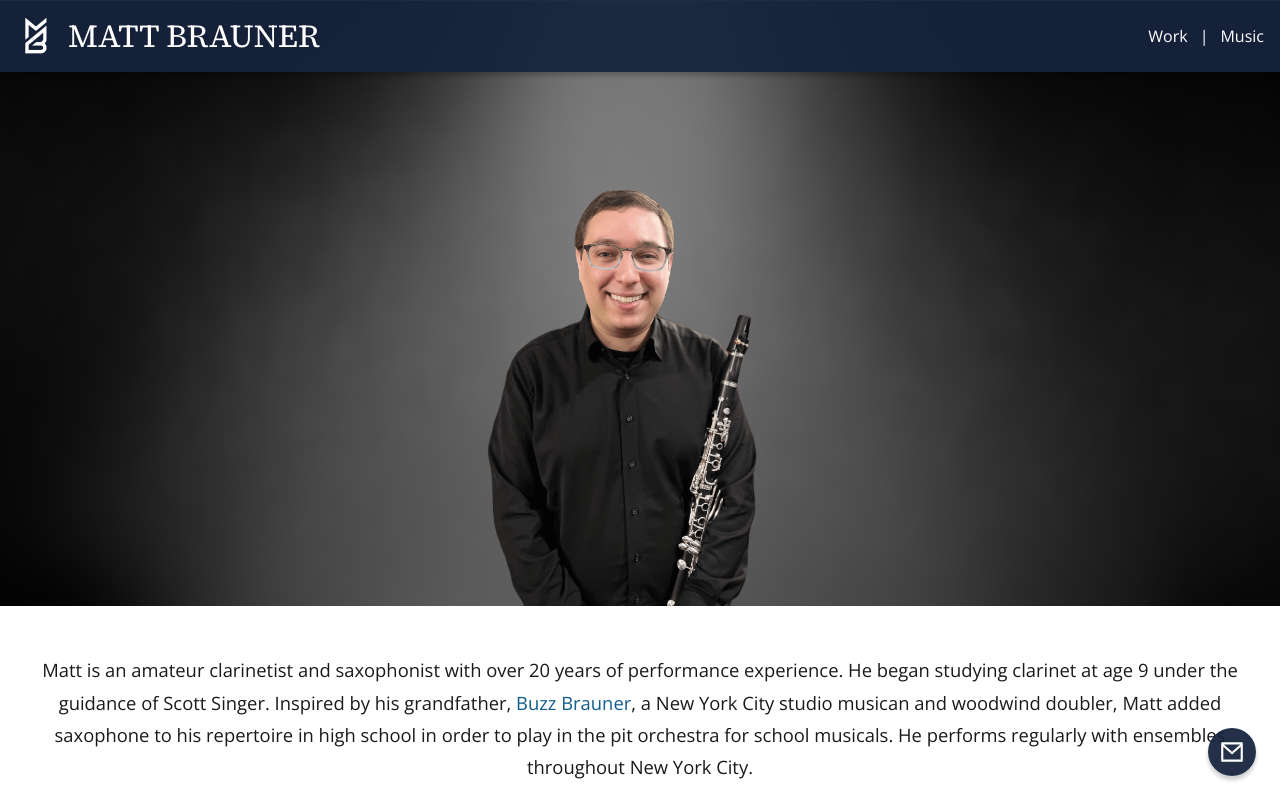
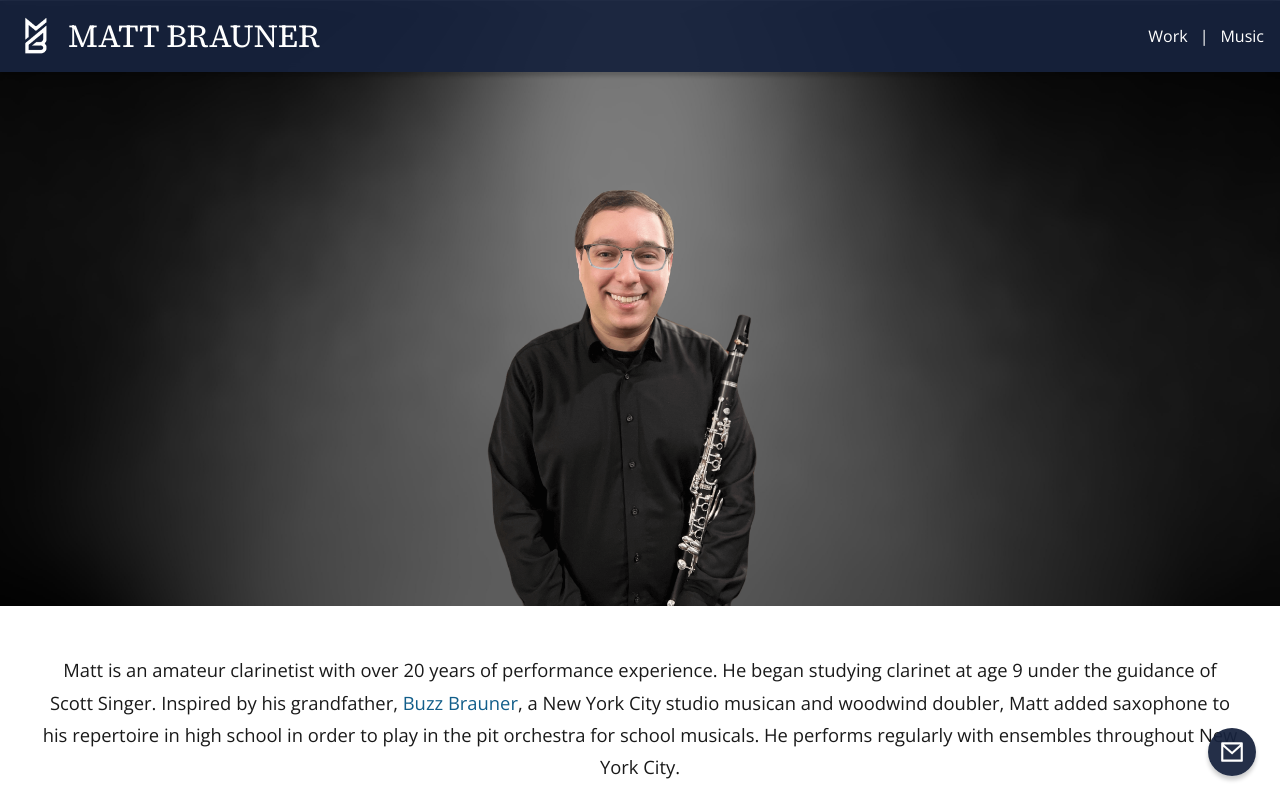
Before and after one commit to mb4828/mb-website, a Next.js app: page /music in a window 1280 px wide. Shown: the top 800 px of the page. Built offline with nearby package versions, Linux system fonts and the light colour scheme.

Commit message:
Updating music bio to emphasize clarinet

```diff
--- a/src/app/music/layout.tsx
+++ b/src/app/music/layout.tsx
@@ -1,9 +1,9 @@
 import { SITE_NAME } from '@/components/constants';
 import { Metadata } from 'next';
 
-const PAGE_TITLE = `${SITE_NAME} - Clarinetist & Saxophonist`;
+const PAGE_TITLE = `${SITE_NAME} - Clarinetist`;
 const PAGE_DESC =
-  'Matt Brauner is a New York City based amateur clarinetist and saxophonist with over 20 years of performance experience';
+  'Matt Brauner is a New York City based amateur clarinetist with over 20 years of performance experience';
 
 export const metadata: Metadata = {
   title: PAGE_TITLE,
--- a/src/app/music/page.tsx
+++ b/src/app/music/page.tsx
@@ -19,8 +19,8 @@ export default function MusicPage() {
       <main className={styles.main}>
         <Reveal revealOnLoad>
           <p className="text-center text-lead">
-            Matt is an amateur clarinetist and saxophonist with over 20 years of performance experience. He began
-            studying clarinet at age 9 under the guidance of Scott Singer. Inspired by his grandfather,&nbsp;
+            Matt is an amateur clarinetist with over 20 years of performance experience. He began studying clarinet at
+            age 9 under the guidance of Scott Singer. Inspired by his grandfather,&nbsp;
             <Link href="https://en.wikipedia.org/wiki/Buzz_Brauner" target="_blank" rel="noopener">
               Buzz Brauner
             </Link>
```
